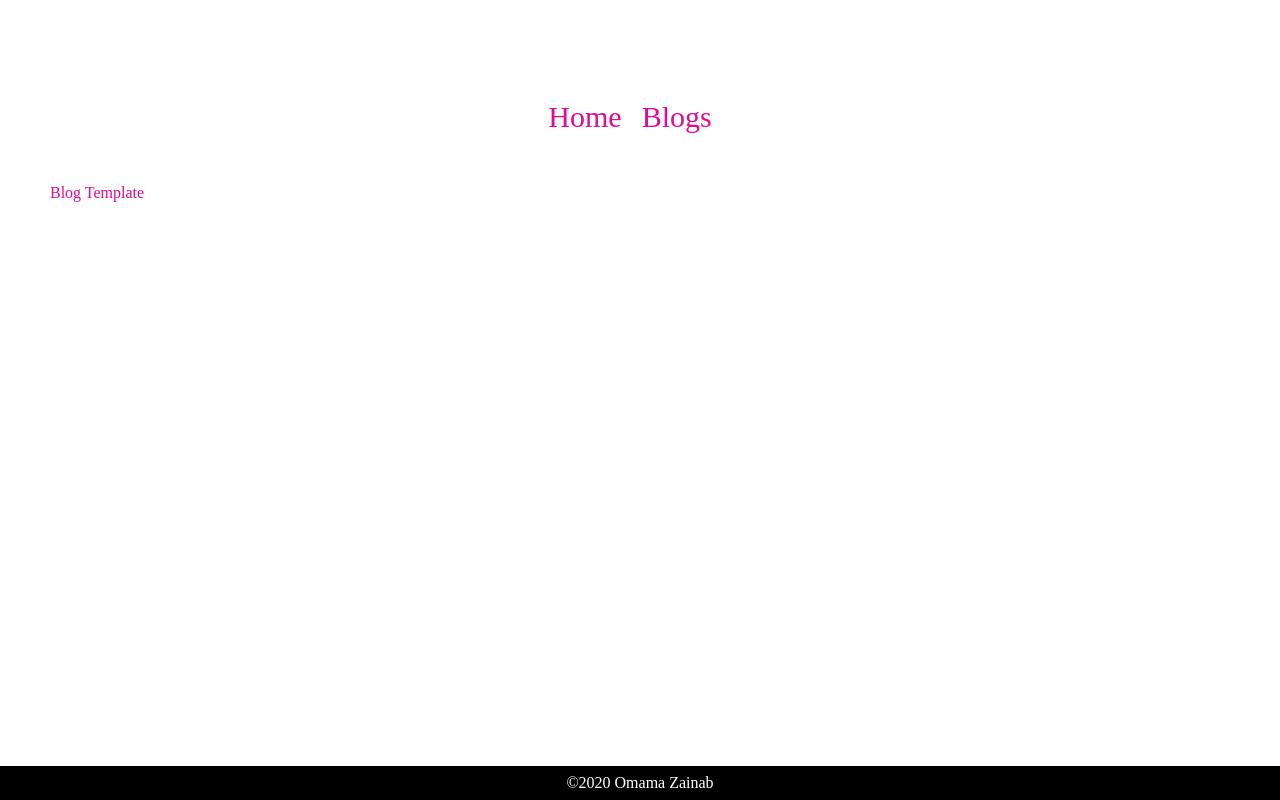
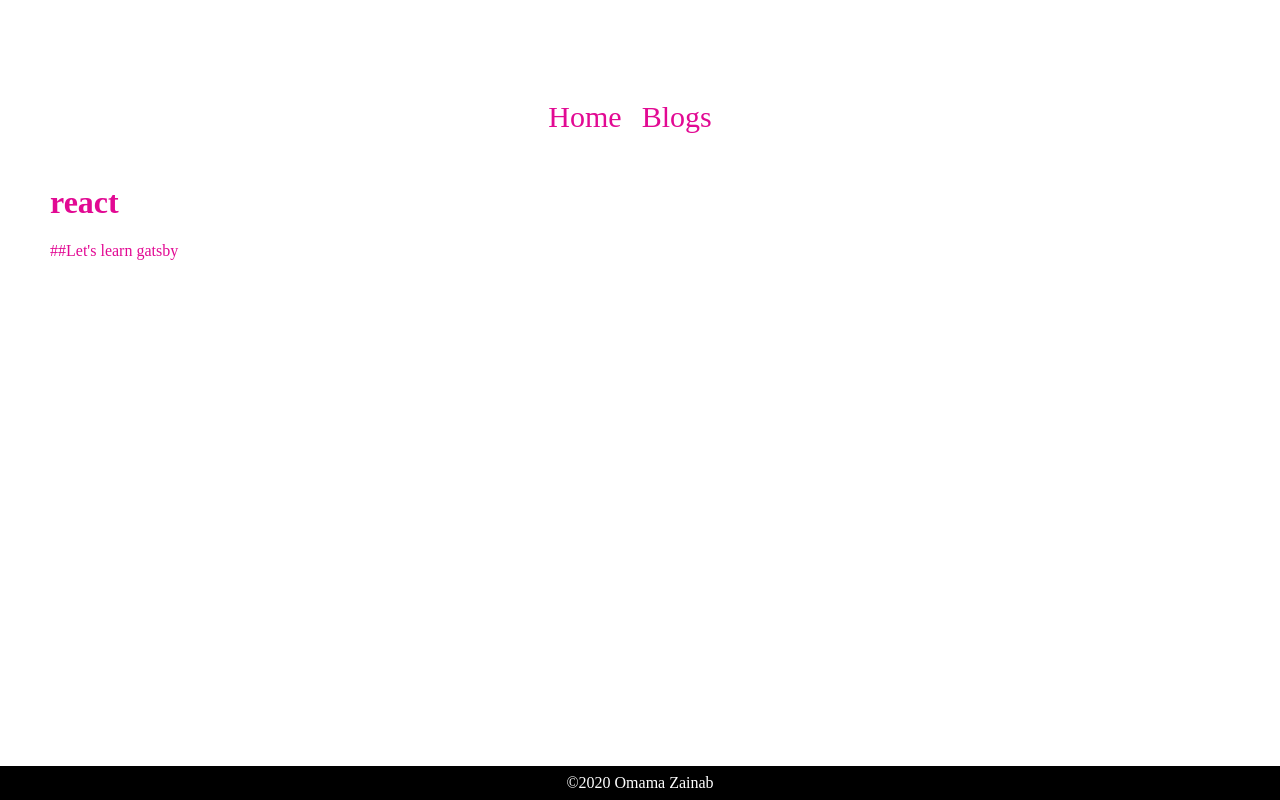
Before and after one commit to omamazainab/gatsby-js-learning, a Gatsby site: page /blogs/gatsby in a window 1280 px wide. Built offline with nearby package versions, Linux system fonts and the light colour scheme; Gatsby itself is replaced by a stand-in of ours.

Commit message:
rendering post data from post template

```diff
--- a/src/components/Blogs/Index.js
+++ b/src/components/Blogs/Index.js
@@ -1,4 +1,5 @@
 import React from 'react'
+import { Link } from 'gatsby'
 import { useBlogPosts } from '../../hooks/useBlogPosts'
 
 const Index = () => {
@@ -10,9 +11,9 @@ const Index = () => {
                 {blogs.map(blog => (
                     <>
                         <li>
-                            <h2>{blog.frontmatter.title}</h2>
+                            <h2><Link to={`/blogs/${blog.fields.slug}`}>{blog.frontmatter.title}</Link></h2>
                             <small>{blog.frontmatter.date}</small>
-                            <p dangerouslySetInnerHTML={{__html:blog.html}}></p>
+                            <p dangerouslySetInnerHTML={{ __html: blog.html }}></p>
                         </li>
                     </>
                 ))}
--- /dev/null
+++ b/src/components/SingleBlog/Index.js
@@ -0,0 +1,15 @@
+import React from 'react'
+import './index.scss';
+
+
+const Index = (props) => {
+    // console.log(data)
+    return (
+        <div>
+            <h1>{props.data.markdownRemark.frontmatter.title}</h1>
+            <div dangerouslySetInnerHTML={{__html:props.data.markdownRemark.html}}></div>
+        </div>
+    )
+}
+
+export default Index
--- /dev/null
+++ b/src/components/SingleBlog/index.scss
@@ -0,0 +1 @@
+@import '../../styles/index.scss';
--- a/src/hooks/useBlogPosts.js
+++ b/src/hooks/useBlogPosts.js
@@ -14,6 +14,9 @@ export const useBlogPosts = () => {
               }
               html
               excerpt
+              fields{
+                slug
+              }
             }
           }
         }
--- a/src/templates/blog.js
+++ b/src/templates/blog.js
@@ -1,11 +1,31 @@
 import React from 'react'
-
+import { graphql } from 'gatsby';
+import BlogPost from '../components/SingleBlog/Index'
 import Layout from '../components/Layout/Layout'
 
-const Blog = () => {
+
+export const query = graphql`
+query($slug:String){
+    markdownRemark(fields: {
+      slug:{
+        eq: $slug
+      }
+    }){
+      frontmatter{
+        title
+        date
+      }
+      html
+    }
+  }
+`
+
+const Blog = (props) => {
+
+    // console.log(props.data)
     return (
         <Layout>
-            Blog Template
+            <BlogPost data={props.data} />
         </Layout>
     )
 }
```
